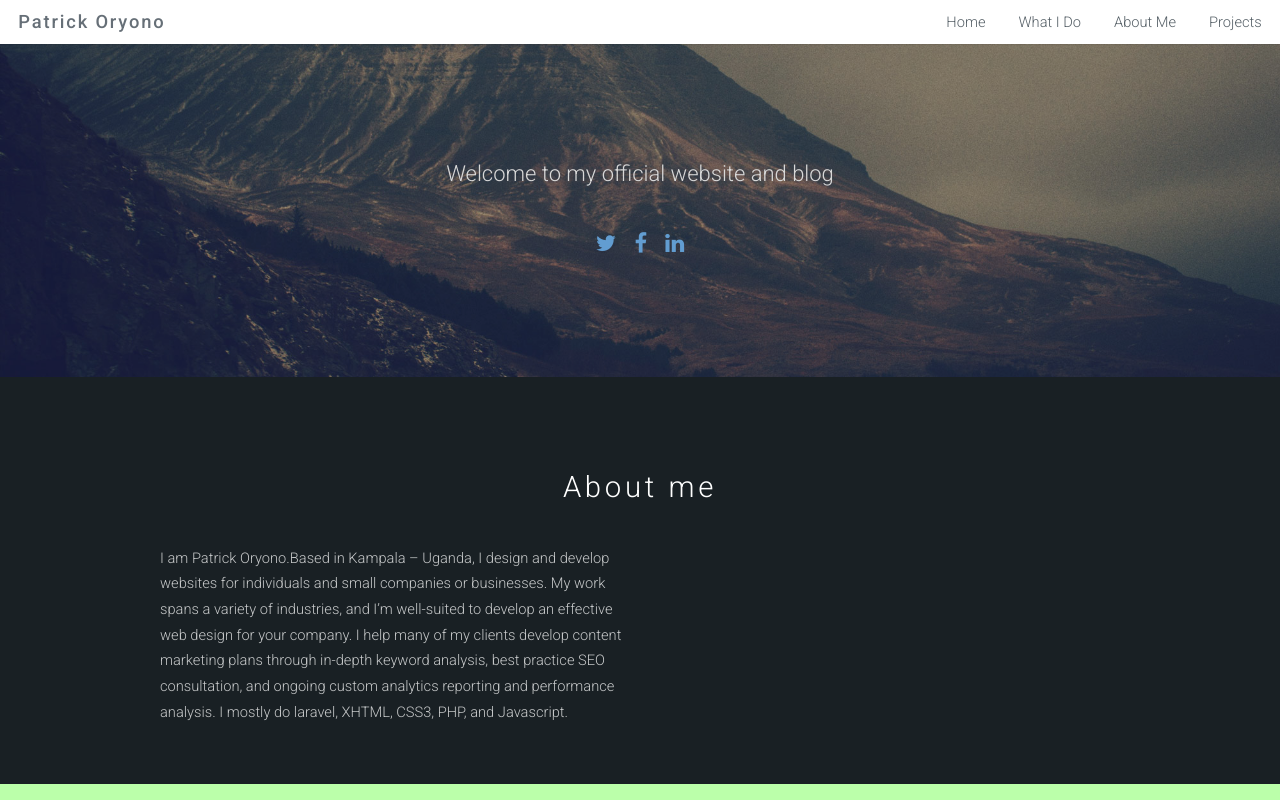
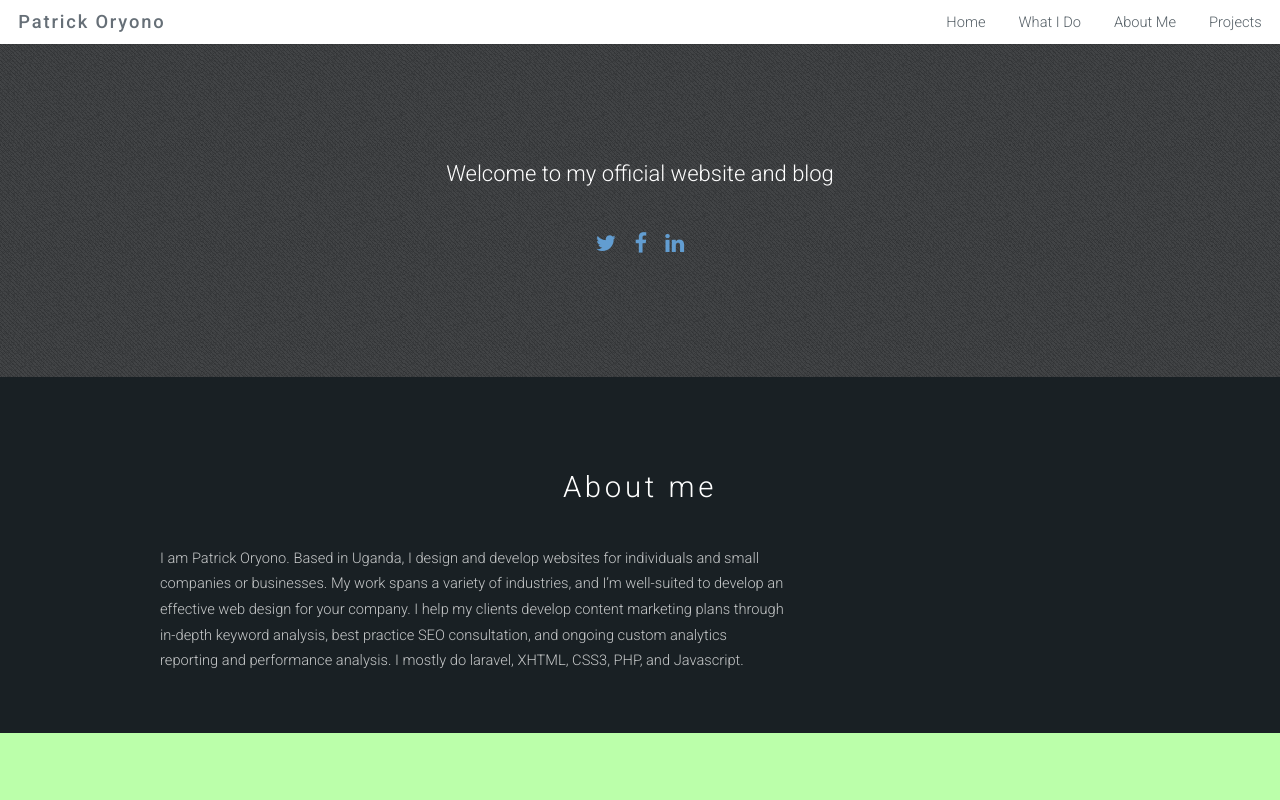
Before and after one commit to kenp25/kenp25.github.io, a plain HTML site: page index.html in a window 1280 px wide. Shown: the top 800 px of the page. Drawn offline with Linux system fonts and the light colour scheme.

Commit message:
Updated the index page and the 404 file

```diff
--- a/css/style.css
+++ b/css/style.css
@@ -977,12 +977,12 @@
 /* Banner */
 
 	#banner {
-		background-color: #666666;
-		background-image: url("../images/banner.jpg");
-		background-size: cover;
+		/*background-color: dodgerblue;*/
+		background: url("../images/panel-bg.png") repeat;
+/*		background-size: cover;
 		background-position: center center;
-		background-repeat: no-repeat;
-		color: #d8d8d8;
+		background-repeat: no-repeat;*/
+		color: #fff;
 		padding: 14em 0;
 		text-align: center;
 		position: relative;
--- a/index.html
+++ b/index.html
@@ -3,8 +3,8 @@
 	<head>
 		<title>Patrick Oryono</title>
 		<meta http-equiv="content-type" content="text/html; charset=utf-8" >
-		<meta name="description" content="Welcome to Patrick Oryono's official website">
-		<meta name="keywords" content="Patrick Oryono, Gulu University, Computer Science, MTN Uganda, Portfolio" >
+		<meta name="description" content="I am Patrick Oryono. Based in Uganda, I design and develop websites for individuals and small companies or businesses. My work spans a variety of industries, and I’m well-suited to develop an effective web design for your company. I help my clients develop content marketing plans through in-depth keyword analysis, best practice SEO consultation, and ongoing custom analytics reporting and performance analysis. I mostly do laravel, XHTML, CSS3, PHP, and Javascript.">
+		<meta name="keywords" content="Patrick Oryono, websites, Web developer, Applications, Gulu University, Computer Science, MTN Uganda, Portfolio" >
 		<!--[if lte IE 8]><script src="js/html5shiv.js"></script><![endif]-->
 		<link rel="stylesheet" href="css/custom.css" />
 		<script src="js/jquery.min.js"></script>
@@ -35,7 +35,7 @@
 	</header>
 
 	<!-- Banner -->
-	<section id="banner">
+	<section id="banner" class="wrapper style3">
 		<div class="inner">
 			<!--<h2>This is Patrick Oryono</h2>-->
 			<p>Welcome to my official website and blog</a></p>
@@ -58,12 +58,13 @@
 		</header>
 		<div class="container">
 			<div class="row">
-				<div class="6u">
+				<div class="2u"></div>
+				<div class="8u">
 					<section class="special" style="text-align: left">
-						I am Patrick Oryono.Based in Kampala – Uganda, I design and develop websites for individuals and small companies or businesses. My work spans a variety of industries, and I’m well-suited to develop an effective web design for your company. I help many of my clients develop content marketing plans through in-depth keyword analysis, best practice SEO consultation, and ongoing custom analytics reporting and performance analysis. I mostly do laravel, XHTML, CSS3, PHP, and Javascript.
+						I am Patrick Oryono. Based in Uganda, I design and develop websites for individuals and small companies or businesses. My work spans a variety of industries, and I’m well-suited to develop an effective web design for your company. I help my clients develop content marketing plans through in-depth keyword analysis, best practice SEO consultation, and ongoing custom analytics reporting and performance analysis. I mostly do laravel, XHTML, CSS3, PHP, and Javascript.
 					</section>
 				</div>
-				<div class="6u"></div>
+				<div class="2u"></div>
 			</div>
 		</div>
 	</section>
@@ -158,16 +159,16 @@
 					<div>Email: <a href="mailto:me@patrickoryono.co?subject=Hello">me@patrickoryono.co</a></div>
 				</div>
 				<div class="col-md-8">
-					<h3>Let's talk business</h3>
+<!--					<h3>Let's talk business</h3>
 
 					<form action="" method="post">
-						<input class="form-control" type="text" placeholder="Your Name">
-						<input class="form-control" type="text" placeholder="Your Phone number">
-						<input class="form-control" type="text" placeholder="Your Email">
-						<textarea class="form-control"  placeholder="Your message"></textarea>
-						<input class="form-control" type="text" placeholder="Your Budget">
+						<input class="form-control" type="text" placeholder="Your Name" name="name">
+						<input class="form-control" type="text" placeholder="Your Phone number" name="number">
+						<input class="form-control" type="text" placeholder="Your Email" name="number">
+						<textarea class="form-control"  placeholder="Your message" name="message"></textarea>
+						<input class="form-control" type="text" placeholder="Your Budget" name="budget">
 						<Button class="btn btn-success">Send</Button>
-					</form>
+					</form>-->
 				</div>
 			</div>
 
```
Also changed, not shown: 404.html (+2 -2 lines), images/panel-bg.png (added).
